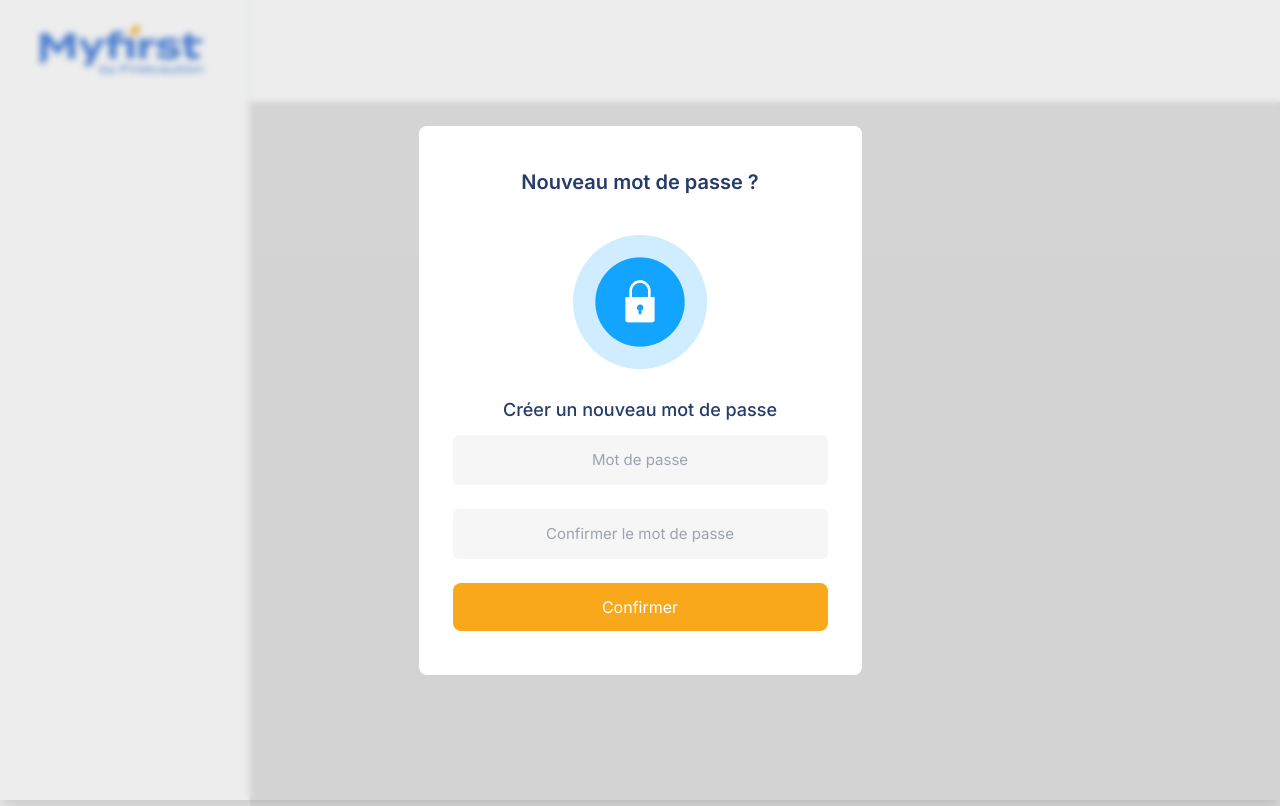
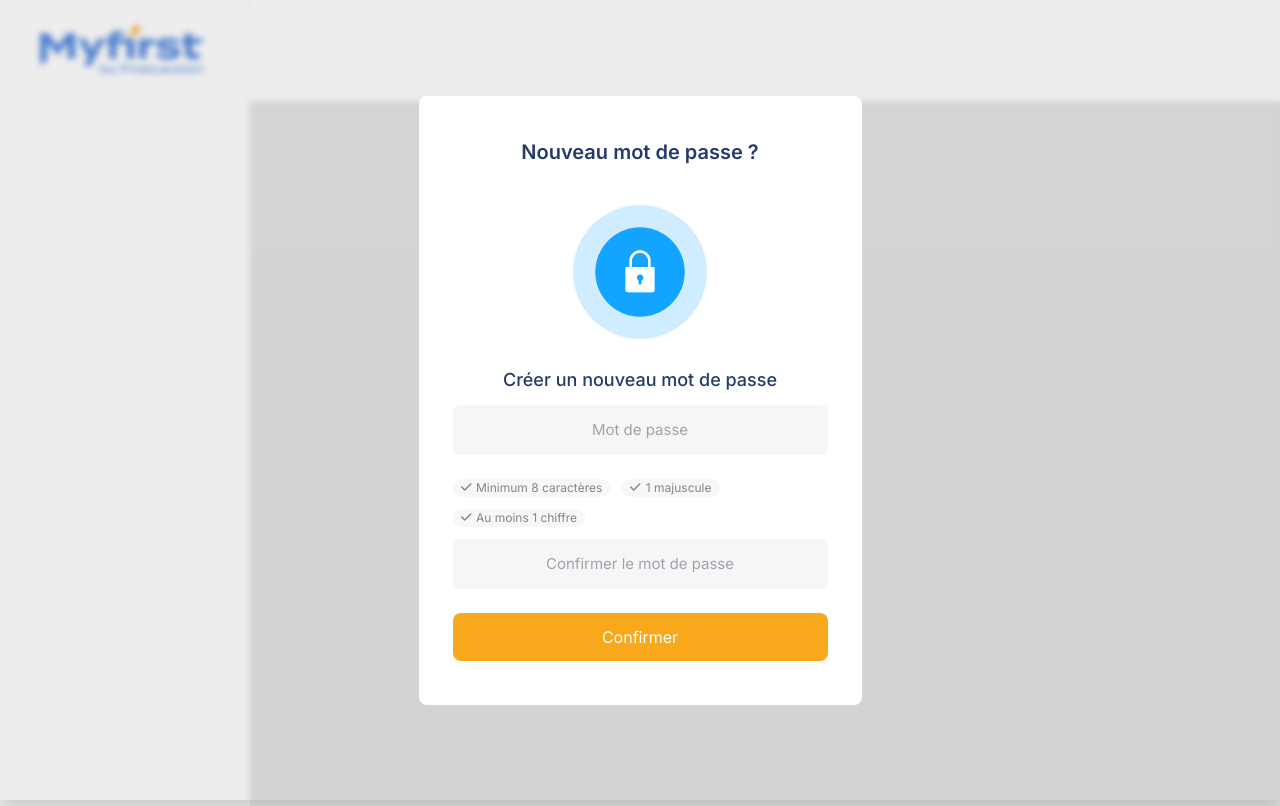
Before and after one commit to Sarah-Grace/firstcaution-next-js, a Next.js app: page /newPassword in a window 1280 px wide. Built offline with nearby package versions, Linux system fonts and the light colour scheme.

Commit message:
password validation with messages in reset password and change password screens

```diff
--- a/src/app/(auth)/(recoverPassword)/newPassword/page.jsx
+++ b/src/app/(auth)/(recoverPassword)/newPassword/page.jsx
@@ -8,15 +8,16 @@ import { useSelector } from 'react-redux';
 import { useRouter } from 'next/navigation';
 import { useTranslations } from 'next-intl';
 import { FontAwesomeIcon } from '@fortawesome/react-fontawesome';
-import {faEyeSlash, faEye} from '@fortawesome/free-solid-svg-icons';
-
+import {faEyeSlash, faEye,faCheck} from '@fortawesome/free-solid-svg-icons';
+import { z } from 'zod';
 // Function for reset password
 const newPassword = async (Password) => {
   const response = await axiosInstance.post('/api/reset/password/complete/', Password);
   //console.log(response)
   return response.data;
 };
-
+const passwordSchema =
+z.string().min(8, { message: "characters" }).regex(/[A-Z]/, { message: "uppercase" }).regex(/\d/, { message: "digit" });
 function NewPassword() {
   const [isProcessing, setIsProcessing] =useState(false);
   const [showPassword, setShowPassword] = useState(false);
@@ -30,6 +31,7 @@ function NewPassword() {
   const [showpasswordIcon, setShowPasswordIcon] = useState(false);
   const [showConfirmPasswordIcon, setShowConfirmPasswordIcon] = useState(false);
   const t = useTranslations('auth');
+  const vt = useTranslations('validation')
     const router = useRouter();
     const email = useSelector((state) => state.userEmail);
     const [formData, setFormData] = useState({
@@ -41,12 +43,86 @@ function NewPassword() {
         const fieldName = e.target.name;
         const fieldValue = e.target.value;
 
+    if(fieldName === "password") {
+      const resultPassword = passwordSchema.safeParse(fieldValue);
+      if (!resultPassword.success) {
+        // Handle validation errors
+        const errors = resultPassword.error.format();
+        setPasswordError(errors._errors);
+        console.log(errors._errors)
+        passwordValidationState(errors._errors)
+      } else {
+        console.log(passwordError.uppercase);
+        setPasswordError([])
+        setIsMissing({
+          uppercase: false,
+          characters: false,
+          digit: false
+        })
+        setPasswordStatus((prevData) => ({
+          ...prevData,
+          characters: "text-[#0BA212] bg-[#ACFFDC] bg-opacity-25",
+          uppercase: "text-[#0BA212] bg-[#ACFFDC] bg-opacity-25",
+          digit: "text-[#0BA212] bg-[#ACFFDC] bg-opacity-25"
+        }));
+      }
+    }
+
         setFormData((prev) => ({
             ...prev,
             [fieldName]: fieldValue
         }));
 
     }
+
+  //   password validation
+
+  const [passwordError, setPasswordError] = useState(['characters', 'uppercase', 'digit'])
+  const [isMissing, setIsMissing] = useState({
+      uppercase: false,
+      characters: false,
+      digit: false
+  })
+  const [passwordStatus, setPasswordStatus] = useState({
+    uppercase: "text-grey-2 bg-[#F8F6F6]",
+    characters: "text-grey-2 bg-[#F8F6F6]",
+    digit: "text-grey-2 bg-[#F8F6F6]"
+  })
+  const setPasswordStatusValue = (value, prop) => {
+    setPasswordStatus((prevData) => ({
+      ...prevData,
+      [prop]: value
+    }))
+    setIsMissing((prev) => ({
+      ...prev,
+      [prop]: false
+    }))
+  }
+  const passwordValidationState = (errorArray ) => {
+    if (errorArray && errorArray.length > 0) {
+      // style for minimum characters
+      errorArray.includes('characters')
+      ?
+        setPasswordStatusValue("text-grey-2 bg-[#F8F6F6]", "characters")
+      :
+        setPasswordStatusValue("text-[#0BA212] bg-[#ACFFDC] bg-opacity-25" , "characters")
+      // style for uppercase
+      errorArray.includes('uppercase')
+      ?
+        setPasswordStatusValue("text-grey-2 bg-[#F8F6F6]", "uppercase")
+      :
+          setPasswordStatusValue("text-[#0BA212] bg-[#ACFFDC] bg-opacity-25" , "uppercase")
+      // style for digit
+      errorArray.includes('digit')
+      ?
+        setPasswordStatusValue("text-grey-2 bg-[#F8F6F6]", "digit")
+      :
+        setPasswordStatusValue("text-[#0BA212] bg-[#ACFFDC] bg-opacity-25" , "digit")
+    } else {
+
+    }
+
+  }
     useEffect(()=> {
       formData.password === "" ? setShowPasswordIcon(false) : setShowPasswordIcon(true)
       formData.confirmPassword === "" ? setShowConfirmPasswordIcon(false) : setShowConfirmPasswordIcon(true)
@@ -65,10 +141,22 @@ function NewPassword() {
     });
     const formSubmit = (e) => {
         e.preventDefault();
+
+        setIsMissing({
+          uppercase: false,
+          characters: false,
+          digit: false
+        })
+        passwordError.includes("uppercase") && setIsMissing((prev) => ({ ...prev, uppercase: true  }))
+        passwordError.includes("characters") &&setIsMissing((prev) => ({ ...prev, characters: true }))
+        passwordError.includes("digit") && setIsMissing((prev) => ({ ...prev, digit: true }))
         if(formData.password === formData.confirmPassword) {
           setIsSamePassword(false);
+          if( !passwordError.includes("uppercase") && !passwordError.includes("characters") &&  !passwordError.includes("digit")) {
+            mutation.mutate({ email: email, password: formData.password});
+
           setIsProcessing(true)
-          mutation.mutate({ email: email, password: formData.password});
+          }
         } else {
           setIsSamePassword(true);
         }
@@ -106,6 +194,27 @@ function NewPassword() {
                         {showPassword ? <FontAwesomeIcon icon={faEye} /> : <FontAwesomeIcon icon={faEyeSlash} />}
                       </button>
                     }
+                </div>
+
+                <div className="flex flex-wrap gap-3 my-3">
+                    <p className={`text-xs ${passwordStatus.characters}  px-2 leading-[18px] rounded-2xl ${isMissing.characters && 'text-red-600 bg-red-200'}`}>
+                        <span className="pr-[5px]">
+                        <FontAwesomeIcon icon={faCheck} />
+                        </span>
+                        {vt('password.minimum_characters')}
+                    </p>
+                    <p className={`text-xs  ${passwordStatus.uppercase} px-2 leading-[18px] rounded-2xl ${isMissing.uppercase && 'text-red-600 bg-red-200'}`}>
+                        <span className="pr-[5px]">
+                        <FontAwesomeIcon icon={faCheck} />
+                        </span>
+                        {vt('password.uppercase')}
+                    </p>
+                    <p className={`text-xs ${passwordStatus.digit} px-2 leading-[18px] rounded-2xl ${isMissing.digit && 'text-red-600 bg-red-200'}`}>
+                        <span className="pr-[5px]">
+                        <FontAwesomeIcon icon={faCheck} />
+                        </span>
+                        {vt('password.digit')}
+                    </p>
                 </div>
                 <div className={`bg-[#f6f6f6] rounded-6 relative flex w-full mb-6  ${isDiffPassword && "bg-[#FFF4F4] border border-[#F73737]"}`}>
                     <input
--- a/src/app/(main)/settings/page.jsx
+++ b/src/app/(main)/settings/page.jsx
@@ -16,7 +16,8 @@ import {
     DialogTrigger,
 } from "@/components/ui/dialog";
 import { FontAwesomeIcon } from '@fortawesome/react-fontawesome';
-import {faEyeSlash, faEye} from '@fortawesome/free-solid-svg-icons';
+import {faEyeSlash, faEye,faCheck} from '@fortawesome/free-solid-svg-icons';
+import { z } from 'zod';
 
 const profiledata = async (otp) => {
     const response = await axiosInstance.get('/api/profile/', otp);
@@ -33,6 +34,8 @@ const passwordupdate = async (otp) => {
     // //console.log(response);
     return response.data;
 };
+const passwordSchema =
+z.string().min(8, { message: "characters" }).regex(/[A-Z]/, { message: "uppercase" }).regex(/\d/, { message: "digit" });
 
 function Settings() {
     const [showPassword, setShowPassword] = useState(false);
@@ -57,6 +60,7 @@ function Settings() {
       setIsOpen(false);
     };
   const t = useTranslations('main.settings_page');
+  const vt = useTranslations('validation')
   const tabNames = ["Edit Profile", "Security"];
   const [formData, setFormData] = useState({
     fname: "",
@@ -76,6 +80,56 @@ function Settings() {
   const [apiError, setApiError] = useState("")
   const [errorOldPassword, setErrorOldPassword ] = useState("");
   const [errorNewPassword, setErrorNewPassword ] = useState("");
+
+
+//   password validation
+
+const [passwordError, setPasswordError] = useState(['characters', 'uppercase', 'digit'])
+const [isMissing, setIsMissing] = useState({
+    uppercase: false,
+    characters: false,
+    digit: false
+})
+const [passwordStatus, setPasswordStatus] = useState({
+  uppercase: "text-grey-2 bg-[#F8F6F6]",
+  characters: "text-grey-2 bg-[#F8F6F6]",
+  digit: "text-grey-2 bg-[#F8F6F6]"
+})
+const setPasswordStatusValue = (value, prop) => {
+  setPasswordStatus((prevData) => ({
+    ...prevData,
+    [prop]: value
+  }))
+  setIsMissing((prev) => ({
+    ...prev,
+    [prop]: false
+  }))
+}
+const passwordValidationState = (errorArray ) => {
+  if (errorArray && errorArray.length > 0) {
+    // style for minimum characters
+    errorArray.includes('characters')
+    ?
+      setPasswordStatusValue("text-grey-2 bg-[#F8F6F6]", "characters")
+    :
+      setPasswordStatusValue("text-[#0BA212] bg-[#ACFFDC] bg-opacity-25" , "characters")
+    // style for uppercase
+    errorArray.includes('uppercase')
+    ?
+      setPasswordStatusValue("text-grey-2 bg-[#F8F6F6]", "uppercase")
+    :
+      setPasswordStatusValue("text-[#0BA212] bg-[#ACFFDC] bg-opacity-25" , "uppercase")
+    // style for digit
+    errorArray.includes('digit')
+    ?
+      setPasswordStatusValue("text-grey-2 bg-[#F8F6F6]", "digit")
+    :
+      setPasswordStatusValue("text-[#0BA212] bg-[#ACFFDC] bg-opacity-25" , "digit")
+  } else {
+
+  }
+
+}
   useEffect(()=> {
     mutation.mutate({});
   },[])
@@ -124,9 +178,19 @@ function Settings() {
   });
   const changePassword = (e) => {
     e.preventDefault();
+    setIsMissing({
+        uppercase: false,
+        characters: false,
+        digit: false
+      })
+      passwordError.includes("uppercase") && setIsMissing((prev) => ({ ...prev, uppercase: true  }))
+      passwordError.includes("characters") &&setIsMissing((prev) => ({ ...prev, characters: true }))
+      passwordError.includes("digit") && setIsMissing((prev) => ({ ...prev, digit: true }))
     if(formDataSecurity.newPassword === formDataSecurity.confirmPassword) {
         setIsSamePassword(false);
-        update_password_mutation.mutate({ old_password:formDataSecurity.password, new_password:formDataSecurity.newPassword});
+        if( !passwordError.includes("uppercase") && !passwordError.includes("characters") &&  !passwordError.includes("digit")) {
+            update_password_mutation.mutate({ old_password:formDataSecurity.password, new_password:formDataSecurity.newPassword});
+        }
     } else {
         setIsSamePassword(true);
       }
@@ -137,6 +201,11 @@ function Settings() {
         setErrorOldPassword("");
         setErrorNewPassword("");
         openDialog();
+        setFormDataSecurity({
+            password: "",
+            newPassword: "",
+            confirmPassword: ""
+          });
     },
     onError: (error) => {
         setErrorOldPassword(error.response.data.old_password);
@@ -156,6 +225,31 @@ function Settings() {
   const handleInputSecurity = (e) => {
     const fieldName = e.target.name;
     const fieldValue = e.target.value;
+
+    if(fieldName === "newPassword") {
+        const resultPassword = passwordSchema.safeParse(fieldValue);
+        if (!resultPassword.success) {
+          // Handle validation errors
+          const errors = resultPassword.error.format();
+          setPasswordError(errors._errors);
+          console.log(errors._errors)
+          passwordValidationState(errors._errors)
+        } else {
+          console.log(passwordError.uppercase);
+          setPasswordError([])
+          setIsMissing({
+            uppercase: false,
+            characters: false,
+            digit: false
+          })
+          setPasswordStatus((prevData) => ({
+            ...prevData,
+            characters: "text-[#0BA212] bg-[#ACFFDC] bg-opacity-25",
+            uppercase: "text-[#0BA212] bg-[#ACFFDC] bg-opacity-25",
+            digit: "text-[#0BA212] bg-[#ACFFDC] bg-opacity-25"
+          }));
+        }
+      }
 
     setFormDataSecurity((prev) => ({
         ...prev,
@@ -298,6 +392,26 @@ function Settings() {
                                             {showNewPassword ? <FontAwesomeIcon icon={faEye} /> : <FontAwesomeIcon icon={faEyeSlash} />}
                                         </button>
                                     </div>
+                                    <div className="flex flex-wrap gap-3 my-3">
+                                        <p className={`text-xs ${passwordStatus.characters}  px-2 leading-[18px] rounded-2xl ${isMissing.characters && 'text-red-600 bg-red-200'}`}>
+                                            <span className="pr-[5px]">
+                                            <FontAwesomeIcon icon={faCheck} />
+                                            </span>
+                                            {vt('password.minimum_characters')}
+                                        </p>
+                                        <p className={`text-xs  ${passwordStatus.uppercase} px-2 leading-[18px] rounded-2xl ${isMissing.uppercase && 'text-red-600 bg-red-200'}`}>
+                                            <span className="pr-[5px]">
+                                            <FontAwesomeIcon icon={faCheck} />
+                                            </span>
+                                            {vt('password.uppercase')}
+                                        </p>
+                                        <p className={`text-xs ${passwordStatus.digit} px-2 leading-[18px] rounded-2xl ${isMissing.digit && 'text-red-600 bg-red-200'}`}>
+                                            <span className="pr-[5px]">
+                                            <FontAwesomeIcon icon={faCheck} />
+                                            </span>
+                                            {vt('password.digit')}
+                                        </p>
+                                    </div>
                                 </div>
                                 <div className="rounded-6 relative w-full mb-6">
                                     <label className="text-base font-normal text-content leading-5 mb-3 block">{t('confirm_password')}</label>
--- a/src/app/slices/authSlice.jsx
+++ b/src/app/slices/authSlice.jsx
@@ -3,8 +3,8 @@ import { removeLanguage } from "../(main)/utils/language";
  const authSlice = createSlice({
     name: "auth",
     initialState: {
-      //  apiKey: "Api-Key wGwvTc4n.7ySCt0XNqNn8gYpP19GGOCiQbDoApP5i", // local API key
-        apiKey: "Api-Key WR9qQQh3.W31cnyEbG3zKSpD9XFPrwXAzQQemkbLW", // Vercel API Key
+     // apiKey: "Api-Key wGwvTc4n.7ySCt0XNqNn8gYpP19GGOCiQbDoApP5i", // local API key
+         apiKey: "Api-Key WR9qQQh3.W31cnyEbG3zKSpD9XFPrwXAzQQemkbLW", // Vercel API Key
       userEmail: "",
       userName: "",
       accessToken: "",
--- a/src/lib/axiosInstance.js
+++ b/src/lib/axiosInstance.js
@@ -4,7 +4,7 @@ import { store } from '@/app/store'; // Import your Redux store
 
 // Create an Axios instance
 const axiosInstance = axios.create({
-  //  baseURL: 'http://192.168.1.25:8000/', // Local API base URL
+  // baseURL: 'http://10.200.10.236:8000/', // Local API base URL
    baseURL: 'https://api.firstcaution.ch/', //API base URL for vercel
   headers: {
     'X-Frame-Options': 'SAMEORIGIN', // or 'DENY', depending on your needs
```
Also changed, not shown: src/middleware.js (+18 -9 lines).
